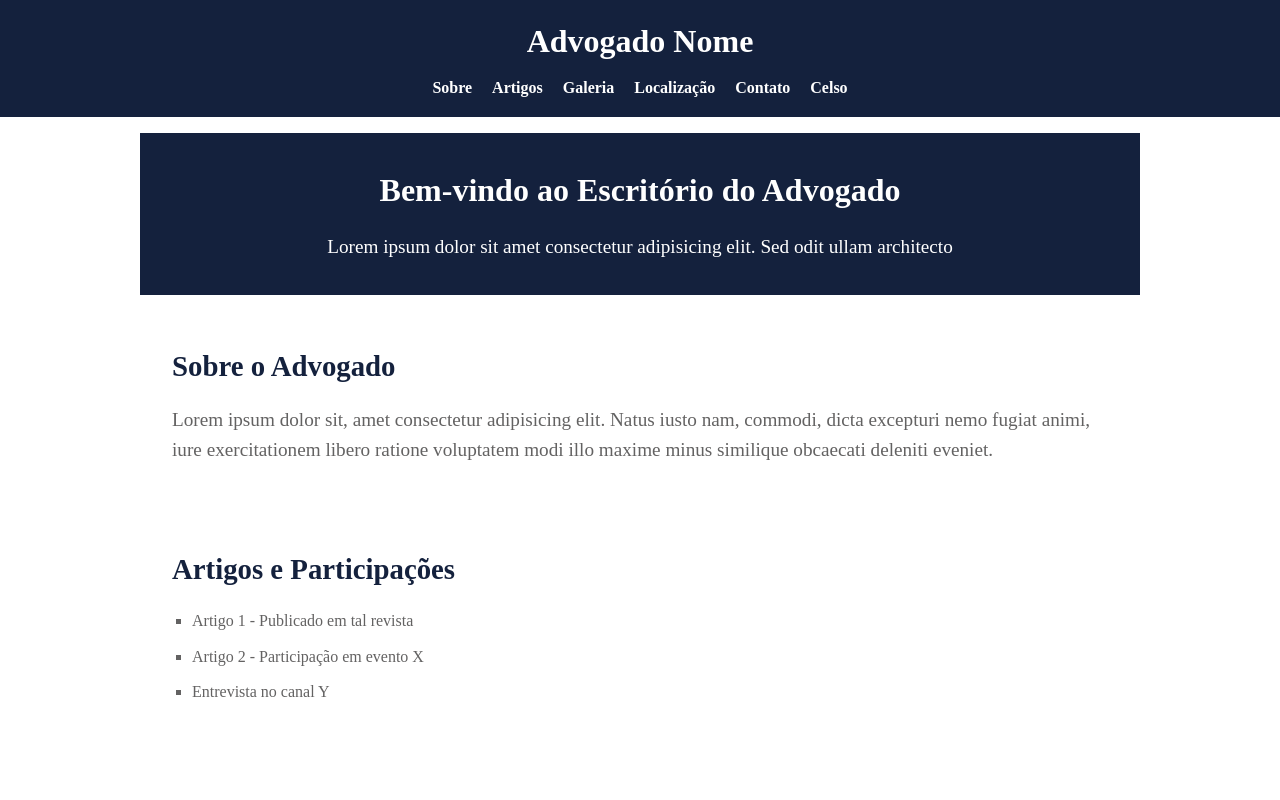
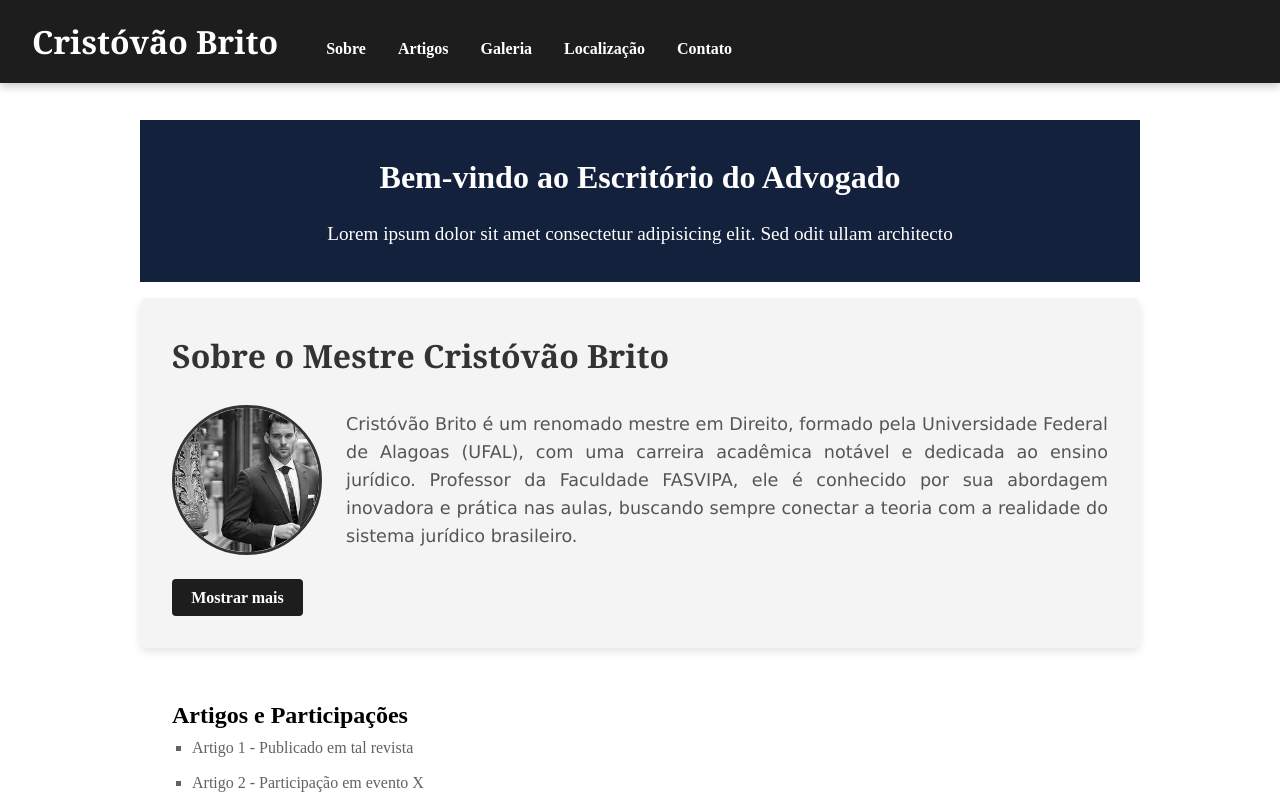
Before and after one commit to yanswo/Advocacia1, a React (Vite) app: page / in a window 1280 px wide. Shown: the top 800 px of the page. Built offline with nearby package versions, Linux system fonts and the light colour scheme; a web font is replaced by a local one.

Commit message:
alteração no header e no sobre

```diff
--- a/src/components/Header.jsx
+++ b/src/components/Header.jsx
@@ -1,14 +1,13 @@
 const Header = () => {
   return (
     <header>
-      <h1>Advogado Nome</h1>
+      <h1>Cristóvão Brito</h1>
       <nav>
         <a href="#sobre">Sobre</a>
         <a href="#artigos">Artigos</a>
         <a href="#galeria">Galeria</a>
         <a href="#localizacao">Localização</a>
         <a href="#contato">Contato</a>
-        <a href="#">Celso</a>
       </nav>
     </header>
   );
--- a/src/components/Sobre.jsx
+++ b/src/components/Sobre.jsx
@@ -1,13 +1,44 @@
+import { useState } from "react";
+import download from "../imgs/download.jpeg";
+
 const SobreSection = () => {
+  const [mostrarMais, setMostrarMais] = useState(false);
+
+  const textoInicial = `Cristóvão Brito é um renomado mestre em Direito, formado pela
+    Universidade Federal de Alagoas (UFAL), com uma carreira acadêmica
+    notável e dedicada ao ensino jurídico. Professor da Faculdade FASVIPA,
+    ele é conhecido por sua abordagem inovadora e prática nas aulas,
+    buscando sempre conectar a teoria com a realidade do sistema jurídico
+    brasileiro.`;
+
+  const textoCompleto = `${textoInicial}
+    Como coordenador da Faculdade São Bento, Cristóvão Brito tem
+    desempenhado um papel fundamental na modernização e gestão do curso de
+    Direito, promovendo a integração entre a instituição e o mercado
+    jurídico. Sua visão estratégica tem contribuído para o fortalecimento da
+    formação dos alunos, além de incentivar a pesquisa e a extensão, com
+    projetos que visam a inclusão social e o aprimoramento do sistema
+    jurídico. Com uma trajetória marcada por sua paixão pela educação,
+    Cristóvão também se dedica ao estudo das áreas do Direito Constitucional
+    e Processual, sendo um defensor da constante atualização e formação
+    contínua dos profissionais da área jurídica. Sua atuação como mentor de
+    alunos e colegas de profissão tem sido referência para aqueles que
+    buscam excelência no campo do Direito. Além disso, Cristóvão é conhecido
+    por seu estilo de liderança colaborativa, incentivando debates e
+    discussões construtivas dentro e fora da sala de aula. Ele acredita no
+    poder do conhecimento para transformar a sociedade, e essa filosofia
+    orienta sua prática pedagógica e administrativa.`;
+
   return (
     <section id="sobre">
-      <h2>Sobre o Advogado</h2>
-      <p>
-        Lorem ipsum dolor sit, amet consectetur adipisicing elit. Natus iusto
-        nam, commodi, dicta excepturi nemo fugiat animi, iure exercitationem
-        libero ratione voluptatem modi illo maxime minus similique obcaecati
-        deleniti eveniet.
-      </p>
+      <h2>Sobre o Mestre Cristóvão Brito</h2>
+      <div className="sobre-container">
+        <img src={download} alt="Cristóvão Brito" className="sobre-imagem" />
+        <p>{mostrarMais ? textoCompleto : textoInicial}</p>
+      </div>
+      <button onClick={() => setMostrarMais(!mostrarMais)}>
+        {mostrarMais ? "Mostrar menos" : "Mostrar mais"}
+      </button>
     </section>
   );
 };
--- a/src/index.css
+++ b/src/index.css
@@ -17,31 +17,48 @@
 }
 
 body {
+  margin-top: 120px;
   background-color: var(--fundo);
   color: var(--texto);
   line-height: 1.6;
 }
-
 header {
-  background-color: var(--corSecundaria);
-  color: var(--fundo);
-  padding: 1rem;
-  text-align: center;
+  position: fixed;
+  top: 0;
+  left: 0;
+  width: 100%;
+  background-color: #1d1d1d;
+  color: #fff;
+  padding: 1rem 2rem;
+  z-index: 1000;
+  box-shadow: 0 4px 8px rgba(0, 0, 0, 0.2);
+  transition: all 0.3s ease;
 }
 
 header h1 {
-  margin-bottom: 0.5rem;
+  font-family: "Georgia", serif;
+  font-size: 2rem;
+  margin: 0;
+  display: inline-block;
+}
+
+header nav {
+  display: inline-block;
+  margin-left: 2rem;
+  font-family: "Verdana", sans-serif;
 }
 
 header nav a {
-  color: var(--fundo);
-  margin: 0 10px;
+  color: #fff;
   text-decoration: none;
+  margin: 0 1rem;
   font-weight: bold;
+  transition: color 0.3s ease;
 }
 
 header nav a:hover {
-  text-decoration: underline;
+  color: #1e90ff;
+  text-decoration: none;
 }
 
 .hero {
@@ -65,20 +82,90 @@ section {
   margin: 1rem auto;
   max-width: 1000px;
 }
+#sobre {
+  padding: 2rem;
+  margin: 1rem auto;
+  max-width: 1000px;
+  background-color: #f4f4f4;
+  border-radius: 8px;
+  box-shadow: 0 4px 8px rgba(0, 0, 0, 0.1);
+}
 
-#sobre h2,
-#artigos h2,
-#galeria h2,
-#localizacao h2,
-#contato h2 {
-  margin-bottom: 1rem;
-  color: var(--corSecundaria);
-  font-size: 1.8rem;
+#sobre h2 {
+  font-family: "Georgia", serif;
+  font-size: 2rem;
+  color: #333;
+  margin-bottom: 1.5rem;
+}
+
+.sobre-container {
+  display: flex;
+  align-items: center;
+  gap: 1.5rem;
+  margin-bottom: 1.5rem;
+}
+
+.sobre-imagem {
+  width: 150px;
+  height: 150px;
+  border-radius: 50%;
+  object-fit: cover;
+  border: 3px solid #333;
 }
 
 #sobre p {
-  font-size: 1.2rem;
-  color: var(--cinza);
+  font-family: "Verdana", sans-serif;
+  font-size: 1.1rem;
+  line-height: 1.6;
+  color: #555;
+  text-align: justify;
+}
+
+.botao-container {
+  display: flex;
+  justify-content: center;
+  width: 100%; /* Garante que o contêiner ocupe toda a largura disponível */
+  margin-top: 1.5rem;
+}
+
+button {
+  background-color: #1d1d1d;
+  color: #fff;
+  padding: 0.6rem 1.2rem;
+  border: none;
+  border-radius: 4px;
+  font-size: 1rem;
+  font-weight: bold;
+  cursor: pointer;
+  transition: background-color 0.3s ease;
+}
+
+button:hover {
+  background-color: #003366;
+}
+
+button:focus {
+  outline: none;
+}
+
+/* Responsividade para telas menores */
+@media (max-width: 768px) {
+  .sobre-container {
+    flex-direction: column; /* Muda para coluna em dispositivos menores */
+    align-items: center;
+  }
+
+  .sobre-imagem {
+    margin-bottom: 1rem; /* Dá um espaçamento inferior à imagem */
+  }
+}
+
+button:hover {
+  background-color: #003366;
+}
+
+button:focus {
+  outline: none;
 }
 
 ul {
```
Also changed, not shown: src/imgs/download.jpeg (added).
